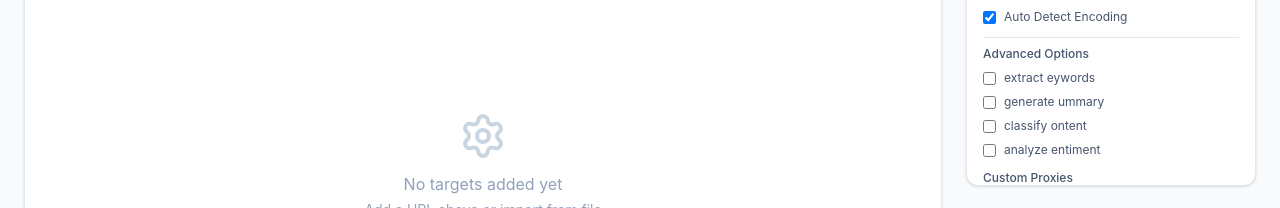
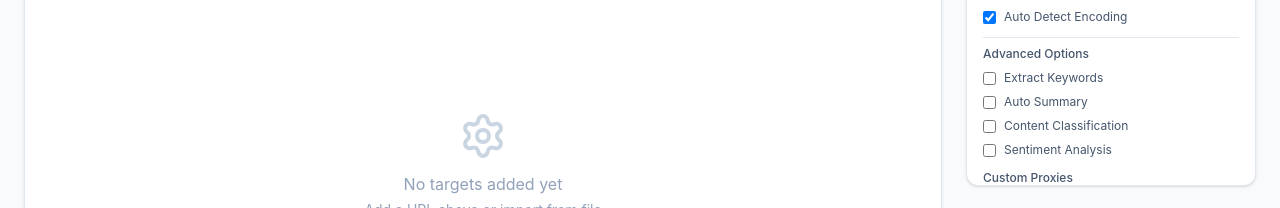
Before and after one commit to memory125/Web-Scraping-System, a React (Vite) app: page / in a window 1280 px wide. Shown: the part 523-731 px from the top of the page. Built offline with nearby package versions, Linux system fonts and the light colour scheme.

Commit message:
Fix advanced options checkbox labels not showing translations

```diff
--- a/src/App.tsx
+++ b/src/App.tsx
@@ -1252,10 +1252,10 @@ export default function App() {
                       { key: 'generateSummary', label: language === 'zh' ? '自动摘要' : 'Auto Summary' },
                       { key: 'classifyContent', label: language === 'zh' ? '内容分类' : 'Content Classification' },
                       { key: 'analyzeSentiment', label: language === 'zh' ? '情感分析' : 'Sentiment Analysis' },
-                    ].map(({ key }) => (
+                    ].map(({ key, label }) => (
                       <div key={key} className="flex items-center gap-2">
                         <input type="checkbox" id={key} checked={settings[key as keyof typeof settings] as boolean || false} onChange={(e) => setSettings(s => ({ ...s, [key]: e.target.checked }))} className="rounded" />
-                        <label htmlFor={key} className="text-xs text-slate-600 dark:text-slate-400">{key.replace(/([A-Z])/g, ' ')}</label>
+                        <label htmlFor={key} className="text-xs text-slate-600 dark:text-slate-400">{label}</label>
                       </div>
                     ))}
                   </div>
```
